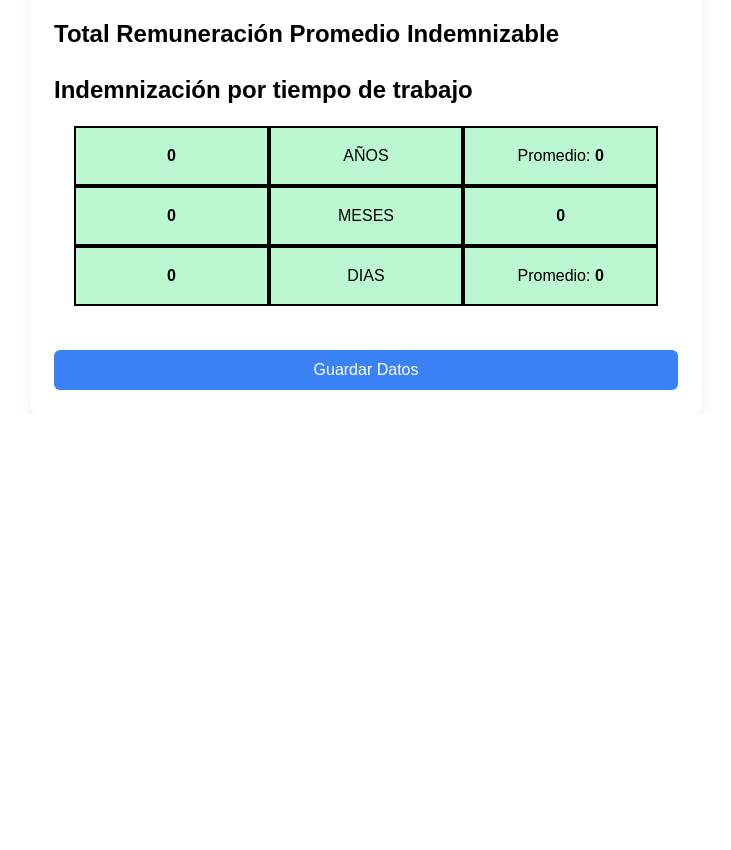
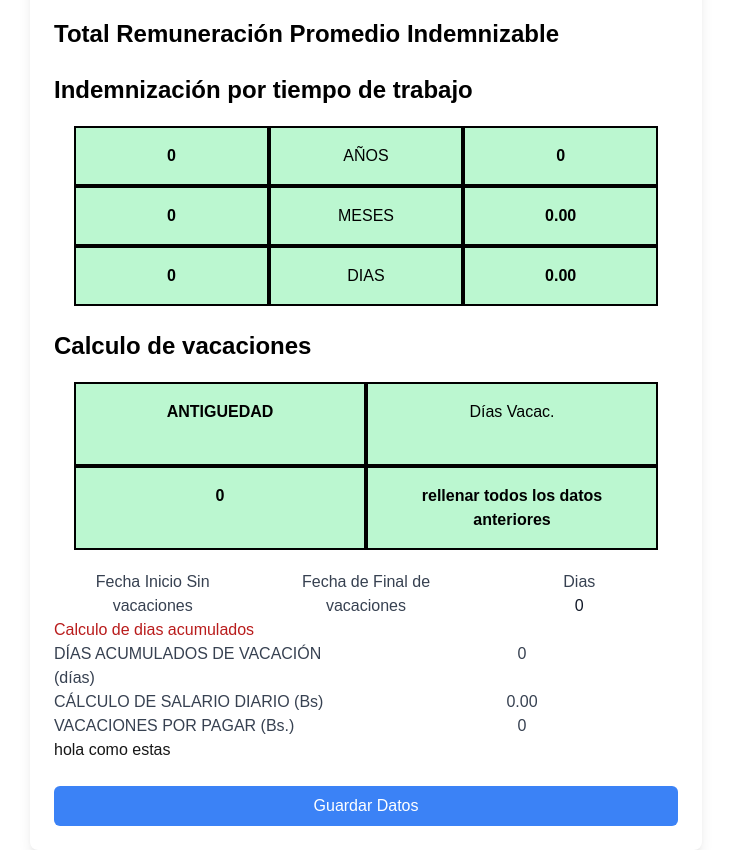
Before and after one commit to andre00bejarano00vaca/finiquito, a Next.js app: page / in a window 1280 px wide. Shown: the part 920-1770 px from the top of the page, without its empty margins (274-1005 px from the left). Before the commit the page ends 1334 px from the top, so only its background shows below. Built offline with nearby package versions, Linux system fonts and the light colour scheme.

Commit message:
esperemos que todo se guarde bien

```diff
--- a/src/components/FormularioDatos.jsx
+++ b/src/components/FormularioDatos.jsx
@@ -3,9 +3,13 @@
 import { useState, useEffect } from "react";
 import dayjs from "dayjs";
 import duration from "dayjs/plugin/duration";
+import diasVacaciones from "@/functions/diasVacaciones";
+import calcularDiferenciaEnDias from "@/functions/calcularDiferenciaEnDia";
 dayjs.extend(duration);
 
 export default function FormularioDatos() {
+  //ESTADOS /////////////////////////
+  const [diasVaca,setDiasVaca] = useState(0)
 
   const [formData, setFormData] = useState({
     razonSocial: "",
@@ -32,8 +36,12 @@ export default function FormularioDatos() {
     fechaMes1: "",
     fechaMes2: "",
     fechaMes3: "",
-  })
+  });
 
+  const [fechaVacaciones,setFechaVacaciones]= useState({
+    diasTotales:0,
+  });
+  //handleChange/////////////////////////////////////
   const handleChange = (e) => {
     const { name, value } = e.target;
     setFormData((prevFormData) => ({
@@ -58,6 +66,14 @@ export default function FormularioDatos() {
     }));
   };
 
+  const handleFechasVacaciones = (e) => {
+    const { name, value } = e.target;
+    setFechaVacaciones((prevFormData) => ({
+      ...prevFormData,
+      [name]: value ,
+    }));
+  }
+ // EFECTOS ////////////////////////////////////////////////////////
   useEffect(() => {
     const fecha1 = dayjs(formData.fechaInicio);
     const fecha2 = dayjs(formData.fechaFin);
@@ -71,9 +87,6 @@ export default function FormularioDatos() {
 
       setFechas({ años, meses, días });
     }
-
-    console.log("Estado actualizado:", fechas);
-    console.log(formData);
   }, [formData.fechaInicio, formData.fechaFin]);
 
 
@@ -87,6 +100,22 @@ export default function FormularioDatos() {
       setMeses((prev) => ({ ...prev, promedio: Number(promedio), totales }));
     }
   }, [meses.mes1, meses.mes2, meses.mes3]);
+
+  useEffect(() => {
+    if ((fechas.años !== undefined)&&(meses.promedio !==undefined)) {
+      setDiasVaca(diasVacaciones(fechas.años,meses.promedio));
+    }
+  }, [fechas,meses.promedio]); // Se ejecuta cuando `fechas` cambia
+
+  useEffect(()=>{
+    if((formData.fechaInicio !== undefined)&&(formData.fechaFin !==undefined)){
+      const fechaEnDias = calcularDiferenciaEnDias(formData.fechaInicio,formData.fechaFin)
+      setFechaVacaciones((prevFormData) => ({
+        ...prevFormData,
+        diasTotales:fechaEnDias ,
+      }));
+    }
+  },[formData.fechaInicio,formData.fechaFin])
 
 
   return (
@@ -337,7 +366,6 @@ export default function FormularioDatos() {
         </div>
           {/*CALCULO DE AÑO*/}
         <div className="bg-green-200 p-4 border-2 border-black text-black">
-          Promedio:{" "}
           <span className="font-bold text-black">{(meses.promedio)*(fechas.años)}</span>
         </div>
           {/*RESULTADO DE MESES*/}
@@ -350,7 +378,7 @@ export default function FormularioDatos() {
         </div>
           {/*CALCULO DE MESES*/}
         <div className="bg-green-200 p-4 border-2 border-black text-black">
-           <span className="font-bold text-black">{(meses.promedio /12).toFixed(2) *(fechas.meses)}</span>
+           <span className="font-bold text-black">{((meses.promedio /12) *(fechas.meses)).toFixed(2)}</span>
         </div>
           {/*RESULTADO DE DIAS*/}
         <div className="bg-green-200 p-4 border-2 border-black text-black">
@@ -362,10 +390,81 @@ export default function FormularioDatos() {
         </div>
           {/*RESULTADO DE DIAS*/}
         <div className="bg-green-200 p-4 border-2 border-black text-black">
-          Promedio:{" "}
-          <span className="font-bold text-black">{(meses.promedio / 360).toFixed(2)*(fechas.días)}</span>
+          <span className="font-bold text-black">{((meses.promedio / 360)*(fechas.días)).toFixed(2)}</span>
         </div>
       </div>
+
+      {/*Ultima parte............................ */}
+      <h2 className="text-2xl font-bold mt-6 mb-4 text-black">
+        Calculo de vacaciones
+      </h2>
+      <div className="grid grid-cols-2 grid-rows-2 text-center m-5">
+          {/*antiguedad*/}
+        <div className="bg-green-200 p-4 border-2 border-black text-black">
+          <span className="font-bold text-black">ANTIGUEDAD</span>
+        </div>
+          {/*Días Vacac.*/}
+        <div className="bg-green-200 p-4 border-2 border-black text-black">
+        Días Vacac.
+        </div>
+          {/*MOSTRAR DE VACACIONES AÑO*/}
+        <div className="bg-green-200 p-4 border-2 border-black text-black">
+          <span className="font-bold text-black">{fechas.años}</span>
+        </div>
+          {/*RESULTADO DE DIAS PARA VACACIONES*/}
+        <div className="bg-green-200 p-4 border-2 border-black text-black">
+          <span className="font-bold text-black">{diasVaca}</span>
+        </div>
+      </div>
+      <div className="grid grid-cols-3 gap-4">
+        <div className="block text-center">
+          <span className="text-gray-700">Fecha Inicio Sin vacaciones</span>
+          <div>
+          <span className="text-gray-900">{formData.fechaInicio}</span>
+          </div>
+        </div>
+        <div className="block text-center">
+          <span className="text-gray-700">Fecha de Final de vacaciones</span>
+          <div>
+          <span className="text-gray-900">{formData.fechaFin}</span>
+          </div>
+        </div>
+        <div className="block text-center">
+          <span className="text-gray-700">Dias</span>
+          <div>
+          <span className="text-gray-900">{isNaN(fechaVacaciones.diasTotales) ? 0 : fechaVacaciones.diasTotales}</span>
+          </div>
+        </div>
+      </div>
+      <span className="text-red-700">Calculo de dias acumulados</span>
+      <div className="grid grid-cols-2">
+  <span className="text-gray-700">DÍAS ACUMULADOS DE VACACIÓN (días)</span>
+  <span className="text-gray-700 text-center">
+    {Number.isFinite(fechaVacaciones?.diasTotales) && diasVaca > 0
+      ? (fechaVacaciones.diasTotales / (365 / diasVaca)).toFixed(2)
+      : "0"}
+  </span>
+</div>
+
+<div className="grid grid-cols-2">
+  <span className="text-gray-700">CÁLCULO DE SALARIO DIARIO (Bs)</span>
+  <span className="text-gray-700 text-center">
+    {Number.isFinite(Number(meses?.promedio))
+      ? (Number(meses.promedio) / 30).toFixed(2)
+      : "0"}
+  </span>
+</div>
+
+<div className="grid grid-cols-2">
+  <span className="text-gray-700">VACACIONES POR PAGAR (Bs.)</span>
+  <span className="text-gray-700 text-center">
+    {Number.isFinite(Number(meses?.promedio)) && Number.isFinite(Number(fechaVacaciones?.diasTotales)) && diasVaca > 0
+      ? ((Number(fechaVacaciones.diasTotales) / (365 / diasVaca)) * (Number(meses.promedio) / 30)).toFixed(2)
+      : "0"}
+  </span>
+</div>
+<h1>hola como estas</h1>
+
 
       <button className="mt-6 w-full bg-blue-500 text-white py-2 px-4 rounded-md hover:bg-blue-600">
         Guardar Datos
--- /dev/null
+++ b/src/functions/calcularDiferenciaEnDia.js
@@ -0,0 +1,9 @@
+import dayjs from "dayjs";
+
+const calcularDiferenciaEnDias = (inicio, fin) => {
+  const fecha1 = dayjs(inicio);
+  const fecha2 = dayjs(fin);
+  return fecha2.diff(fecha1, "day");
+};
+
+export default calcularDiferenciaEnDias;
--- /dev/null
+++ b/src/functions/diasVacaciones.js
@@ -0,0 +1,14 @@
+const diasVacaciones = (años,promedio) => {
+    switch (true) {
+      case años < 6 && años>0:
+        return 15;
+      case años > 5 && años < 10:
+        return 20;
+      case años >= 10:
+        return 30;
+      default:
+        return "rellenar todos los datos anteriores";
+    }
+  };
+
+  export default diasVacaciones;
```
